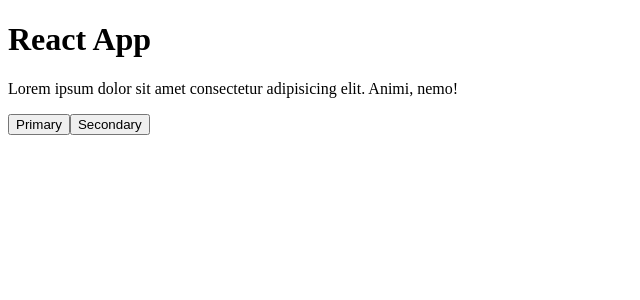
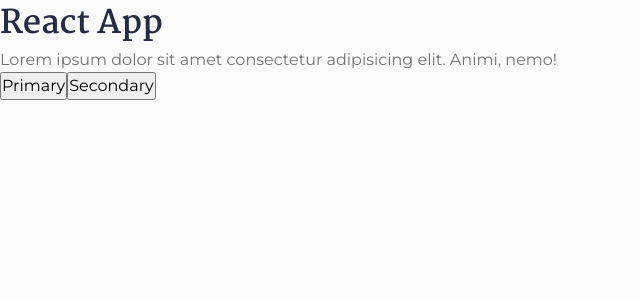
Before and after one commit to pedrodruviaro/prosecurse-landing-page, a React (Create React App) app: page / in a window 1280 px wide. Shown: the top 300 px of the page, without its empty margins (0-640 px from the left). Built offline with nearby package versions, Linux system fonts and the light colour scheme.

Commit message:
estruturando projeto

```diff
--- a/src/index.js
+++ b/src/index.js
@@ -2,9 +2,20 @@
 import ReactDOM from "react-dom";
 import { App } from "./App";
 
+import { ThemeProvider } from "styled-components";
+
+import { theme } from "./style/theme";
+import { ResetStyles } from "./style/ResetStyles";
+import { GlobalStyles } from "./style/GlobalStyles";
+
 ReactDOM.render(
     <React.StrictMode>
-        <App />
+        <ThemeProvider theme={theme}>
+            <App />
+
+            <ResetStyles />
+            <GlobalStyles />
+        </ThemeProvider>
     </React.StrictMode>,
     document.getElementById("root")
 );
--- /dev/null
+++ b/src/style/GlobalStyles.jsx
@@ -0,0 +1,36 @@
+import { createGlobalStyle } from "styled-components";
+
+export const GlobalStyles = createGlobalStyle`
+    * {
+        font-family: 'Montserrat', sans-serif;
+    }
+
+    html {
+
+        @media (max-width: 67.5rem){
+            font-size: 93.75%;
+        }
+
+        @media (max-width: 45rem){
+            font-size: 87.5%;
+        }
+    }
+
+    body {
+        line-height: 1.5;
+
+        background-color: ${(props) => props.theme.bgColor};
+        color: ${(props) => props.theme.text};
+    }
+
+    h1,h2,h3,h4,h5,h6 {
+        font-family: 'Martel', serif;
+        color: ${(props) => props.theme.heading};
+    }
+
+    p, span, button,  a{
+        font-weight: 400;
+        font-size: 1rem;
+    }
+
+`;
--- /dev/null
+++ b/src/style/ResetStyles.jsx
@@ -0,0 +1,92 @@
+import { createGlobalStyle } from "styled-components";
+
+export const ResetStyles = createGlobalStyle`
+/* Box sizing rules */
+*,
+*::before,
+*::after {
+  box-sizing: border-box;
+  padding: 0;
+  margin: 0;
+}
+
+/* Remove default margin */
+body,
+h1,
+h2,
+h3,
+h4,
+p,
+figure,
+blockquote,
+dl,
+dd {
+  margin: 0;
+}
+
+/* Remove list styles on ul, ol elements with a list role, which suggests default styling will be removed */
+ul[role='list'],
+ol[role='list'] {
+  list-style: none;
+}
+
+/* Set core root defaults */
+html:focus-within {
+  scroll-behavior: smooth;
+}
+
+/* Set core body defaults */
+body {
+  min-height: 100vh;
+  text-rendering: optimizeSpeed;
+  line-height: 1.5;
+}
+
+/* A elements that don't have a class get default styles */
+a:not([class]) {
+  text-decoration-skip-ink: auto;
+}
+
+/* Make images easier to work with */
+img,
+picture {
+  max-width: 100%;
+  display: block;
+}
+
+/* Inherit fonts for inputs and buttons */
+input,
+button,
+textarea,
+select {
+  font: inherit;
+}
+
+/* Remove all animations, transitions and smooth scroll for people that prefer not to see them */
+@media (prefers-reduced-motion: reduce) {
+  html:focus-within {
+   scroll-behavior: auto;
+  }
+
+  *,
+  *::before,
+  *::after {
+    animation-duration: 0.01ms !important;
+    animation-iteration-count: 1 !important;
+    transition-duration: 0.01ms !important;
+    scroll-behavior: auto !important;
+  }
+}
+
+/* --- */
+a {
+    text-decoration: none;
+    color: inherit;
+}
+
+button {
+  display: inline-block;
+  cursor: pointer;
+}
+
+`;
--- /dev/null
+++ b/src/style/theme.jsx
@@ -0,0 +1,12 @@
+export const theme = {
+    bgColor: "#fafafa",
+    text: "#737373",
+    heading: "#252B42",
+
+    blue: "#295C7A",
+    darkBlue: "#252B42",
+
+    brown: "#784F33",
+
+    gold: "#D0A144",
+};
```
